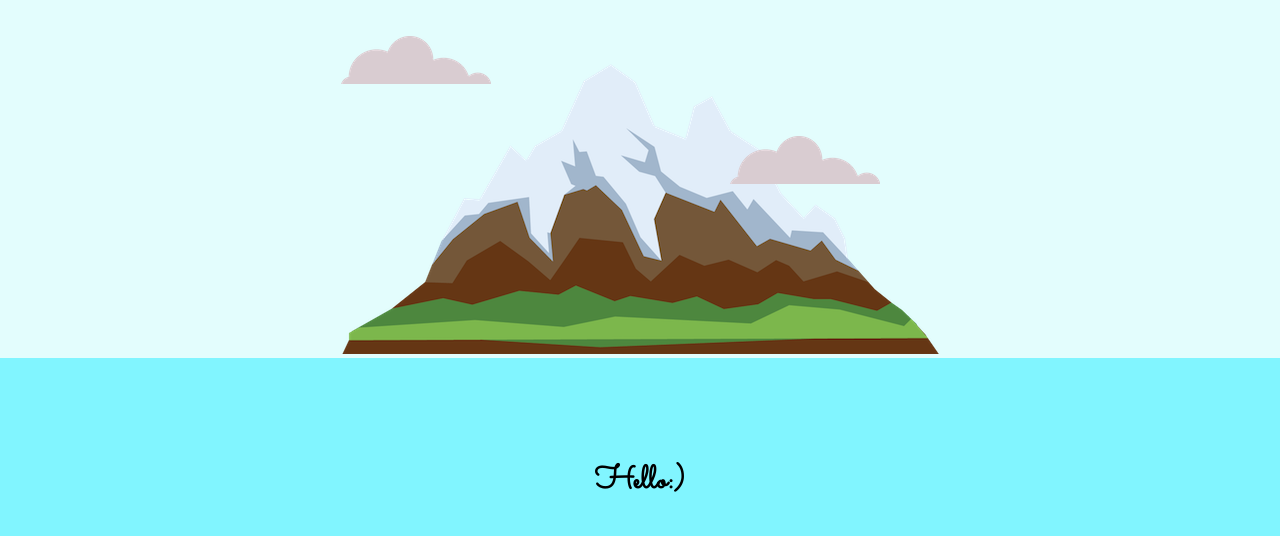
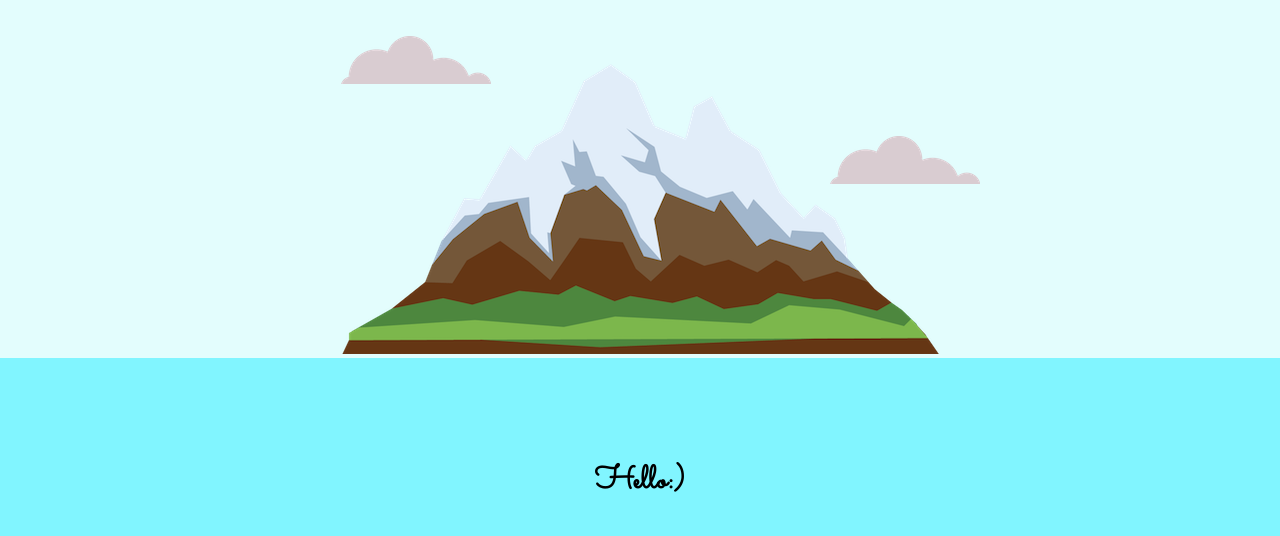
Before and after one commit to Shantanu7595/cv, a plain HTML site: page index.html in a window 1280 px wide. Shown: the part 264-800 px from the top of the page. Drawn offline with Linux system fonts and the light colour scheme; a web font is replaced by a local one.

Commit message:
Update style.css

```diff
--- a/css/style.css
+++ b/css/style.css
@@ -93,7 +93,7 @@ a:hover{
 }
 .bottom-cloud{
   position: absolute;
-  right: 400px;
+  right: 300px;
   top: 400px;
 }
 .bottom-cloud:hover{
```
